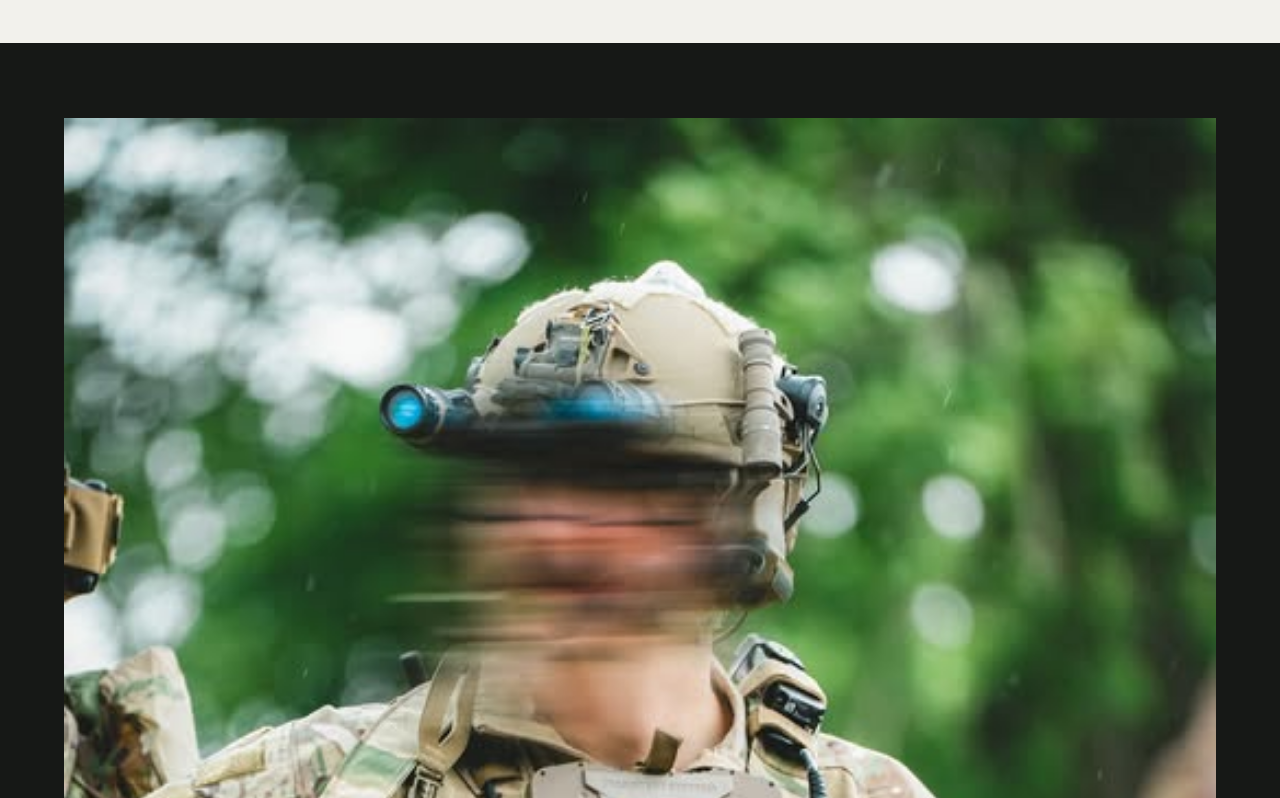
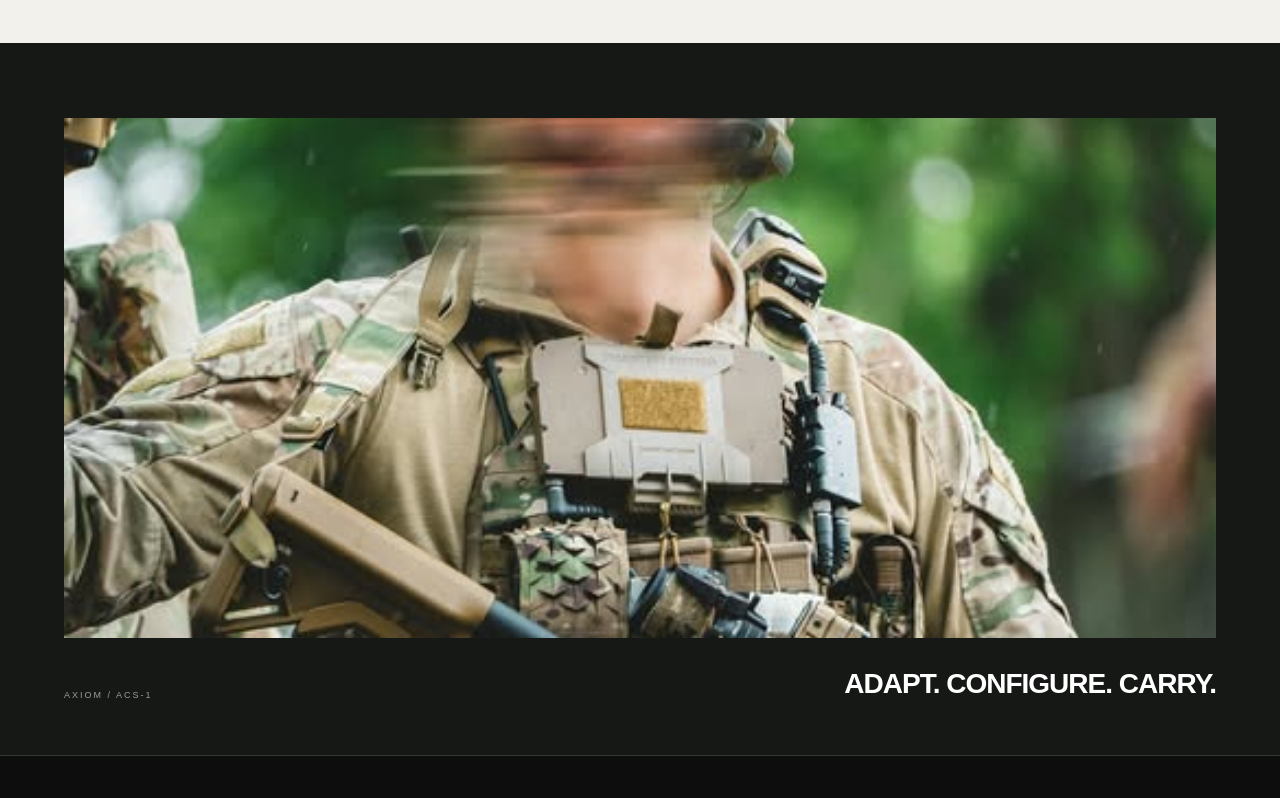
Before and after one commit to T-SandersonDigital/Axiom-Protection-Systems, a plain HTML site: page index.html in a window 1280 px wide. Shown: the part 4570-5368 px from the top of the page. Drawn offline with Linux system fonts and the light colour scheme.

Commit message:
Update style.css
Updating final image sizing

```diff
--- a/style.css
+++ b/style.css
@@ -637,6 +637,17 @@ button:hover {
 
 .fieldPhoto {
   width: 100%;
+  height: 520px;
+  margin: 0;
+  overflow: hidden;
+}
+
+.fieldPhoto img {
+  width: 100%;
+  height: 100%;
+  display: block;
+  object-fit: cover;
+  object-position: center 42%;
 }
 
 .fieldText {
```
